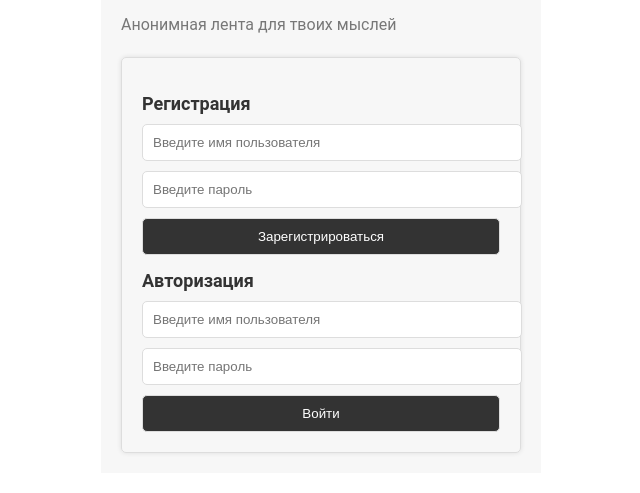
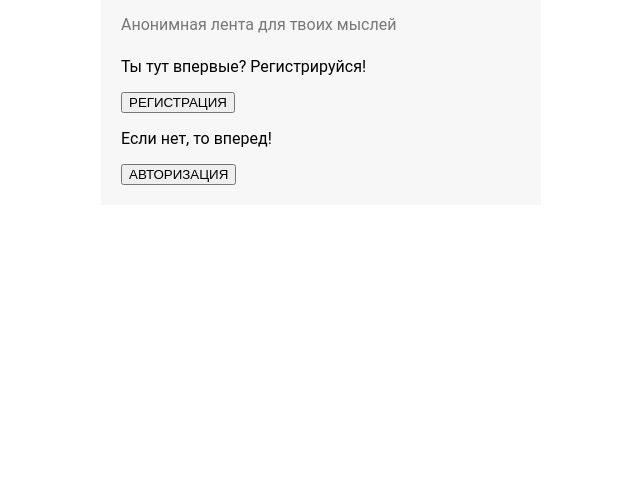
Before and after one commit to silverthg/anonim-chat, a website: page frontend/index.html in a window 1280 px wide. Shown: the part 75-568 px from the top of the page, without its empty margins (319-959 px from the left). Drawn offline with Linux system fonts and the light colour scheme.

Commit message:
Appearance. Forms for user registration and authorization

```diff
--- a/frontend/index.html
+++ b/frontend/index.html
@@ -10,21 +10,10 @@
   <div class="container">
     <h1>AnonFeed</h1>
     <p class="description">Анонимная лента для твоих мыслей</p>
-    <div class="auth-form">
-      <h2>Регистрация</h2>
-      <form id="register-form" action="/api/register" method="post">
-        <input type="text" name="username" placeholder="Введите имя пользователя" required>
-        <input type="password" name="password" placeholder="Введите пароль" required>
-        <button type="submit">Зарегистрироваться</button>
-      </form>
-      <h2>Авторизация</h2>
-      <form id="login-form" action="/api/login" method="post">
-        <input type="text" name="username" placeholder="Введите имя пользователя" required>
-        <input type="password" name="password" placeholder="Введите пароль" required>
-        <button type="submit">Войти</button>
-      </form>
-    </div>
+    <p>Ты тут впервые? Регистрируйся!</p>
+    <button class="button" onclick="location.href='registration.html'">РЕГИСТРАЦИЯ</button>
+    <p>Если нет, то вперед!</p>
+    <button class="button" onclick="location.href='login.html'">АВТОРИЗАЦИЯ</button>
   </div>
-  <script src="script.js"></script>
 </body>
 </html>
```
Also changed, not shown: frontend/login.html (added, +25 -0 lines), frontend/main_page.html (+5 -2 lines).
